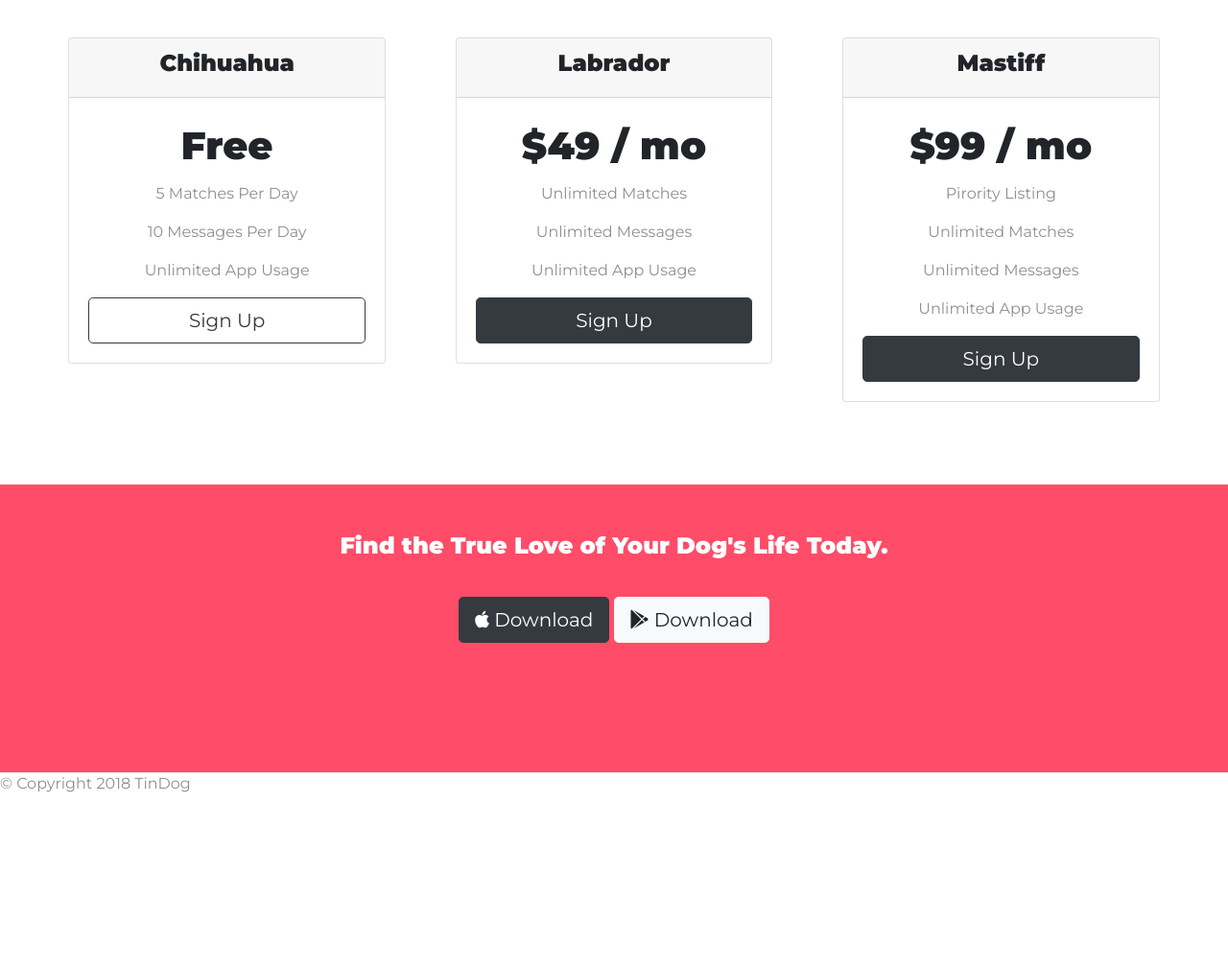
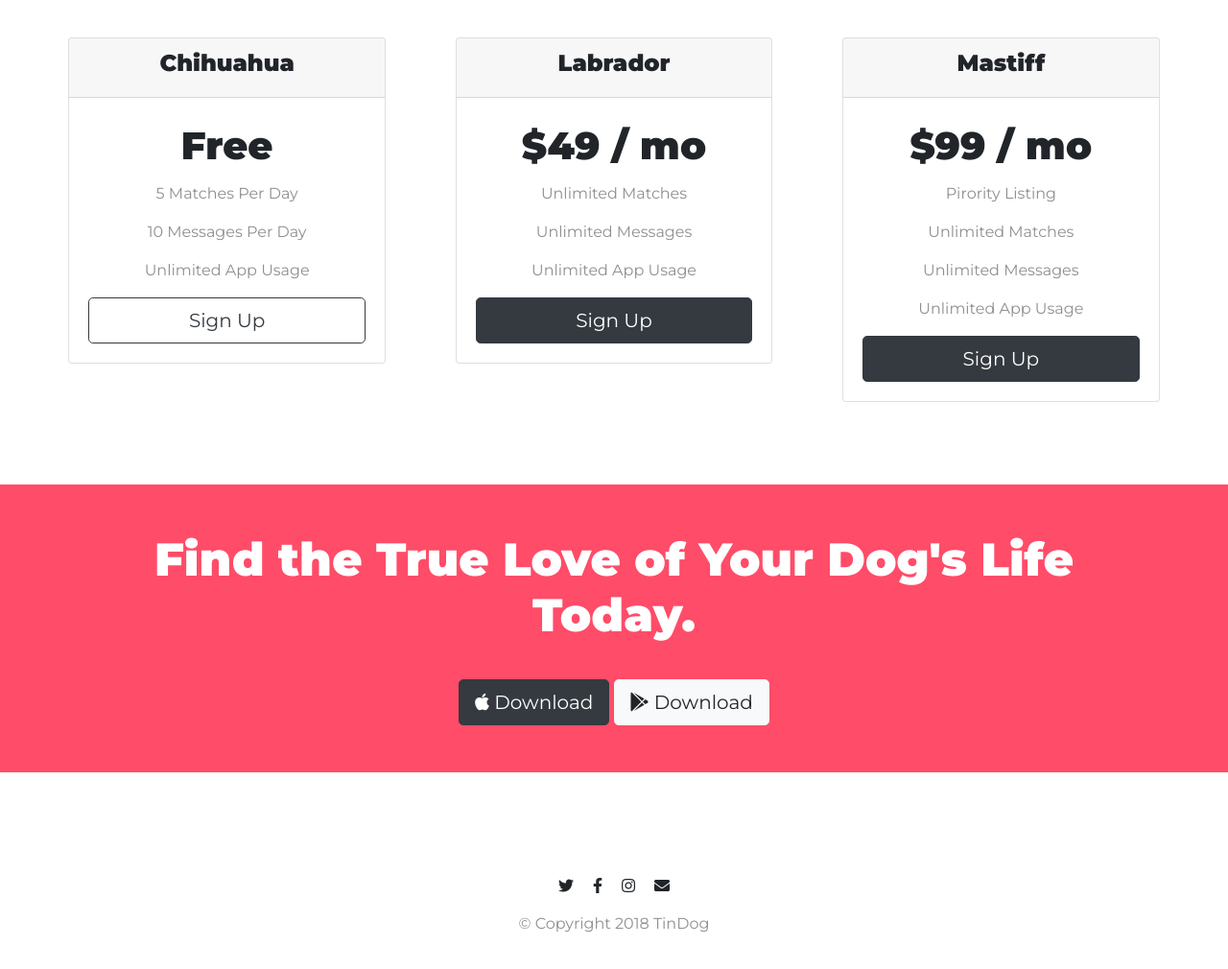
Before and after one commit to QueGreen/Web-Dev, a plain HTML site: page TinDog-Start-master/index.html in a window 1280 px wide. Shown: the part 2042-3052 px from the top of the page at 96% size. Before the commit the page ends 2887 px from the top, so only its background shows below. Drawn offline with nearby package versions, Linux system fonts and the light colour scheme; files whose address does not match are found by name.

Commit message:
Back up for the back up
You just never know..

```diff
--- a/TinDog-Start-master/index.html
+++ b/TinDog-Start-master/index.html
@@ -226,8 +226,8 @@ GREAT JOB! -->
   <section id="cta">
 <div class="bottom-container">
 
-  <div class="cta-title">
-    <h3>Find the True Love of Your Dog's Life Today.</h3>
+  <div class="cta">
+    <h3 class="cta-heading">Find the True Love of Your Dog's Life Today.</h3>
   </div>
 <div class="cta-buttons">
     <button type="button" class="btn btn-dark btn-lg"><i class="fab fa-apple"></i> Download</button>
@@ -238,13 +238,14 @@ GREAT JOB! -->
 
 
   <!-- Footer -->
-
+<div class="footer-container">
   <footer id="footer">
+    <i class="fab fa-twitter ficon"></i><i class="fab fa-facebook-f ficon"></i><i class="fab fa-instagram ficon"></i><i class="fas fa-envelope ficon"></i>
 
     <p>© Copyright 2018 TinDog</p>
 
   </footer>
-
+</div>
 
 </body>
 
--- a/TinDog-Start-master/styles.css
+++ b/TinDog-Start-master/styles.css
@@ -46,7 +46,7 @@ z-index: 1;
 }
 
 #title {background-color: #ff4c68;
-color: #fff;
+color:#fff;
 }
 
 #press{background-color: #ff4c68;
@@ -62,7 +62,7 @@ padding-bottom: 3%;
 .navbar-brand {font-family: 'Ubuntu', sans-serif;
 font-size: 2.5rem;
 font-weight: bold;
-
+color: #fff;
 }
 
 .nav-item{padding: 0 18px;
@@ -122,9 +122,20 @@ text-align: center;}
 height: 300px;
 text-align: center;}
 
-.cta-title{
-    font-size: 3rem;
+.cta-heading{font-size: 3rem;
+
 font-family: 'Montserrat', sans-serif;
 font-weight: bold;
 color: #fff;
 padding:50px 80px 30px;}
+
+
+
+/* FOOTER SECTION */
+
+.footer-container{background-color: #fff;
+    height: 100px;
+text-align: center;
+margin: 100px 70px 5px;}
+
+.ficon {margin: 10px 10px 20px;}
```
